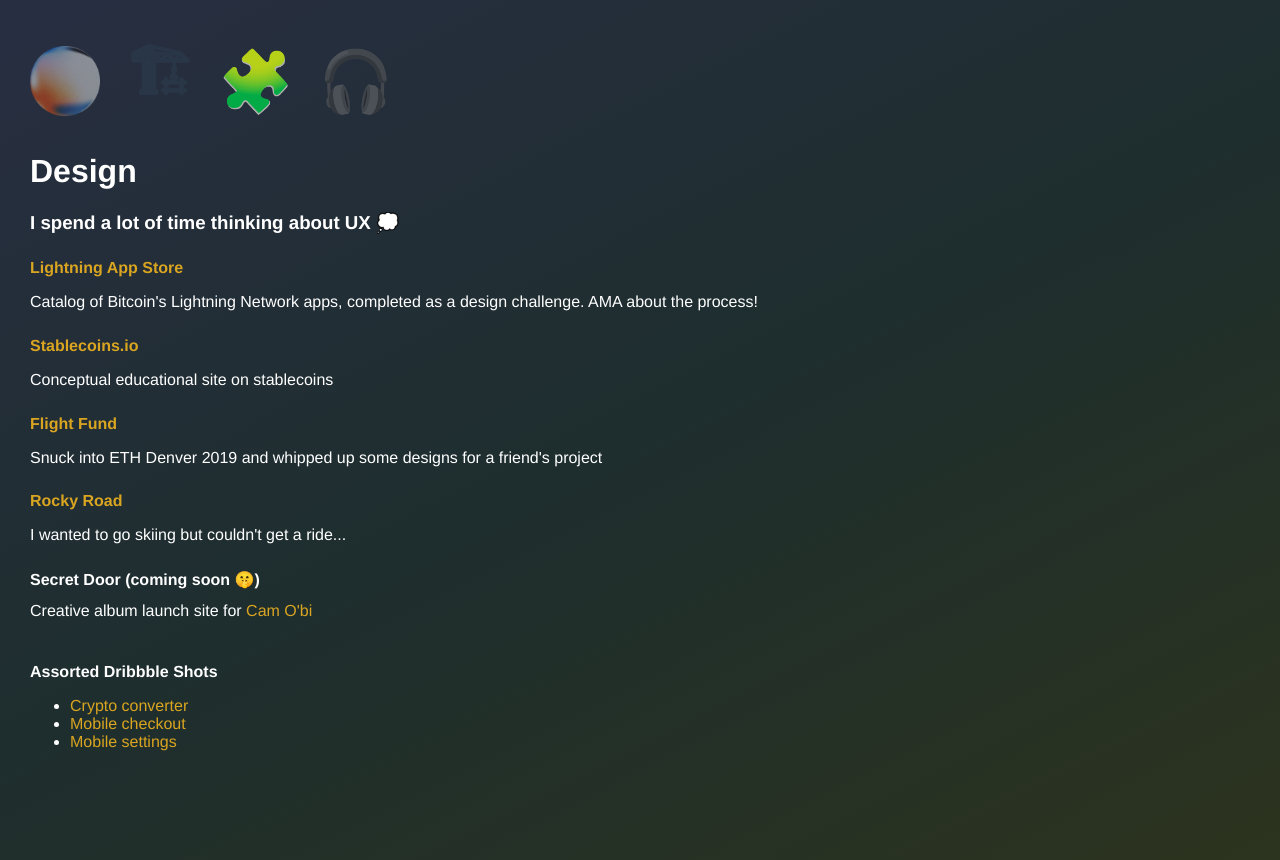
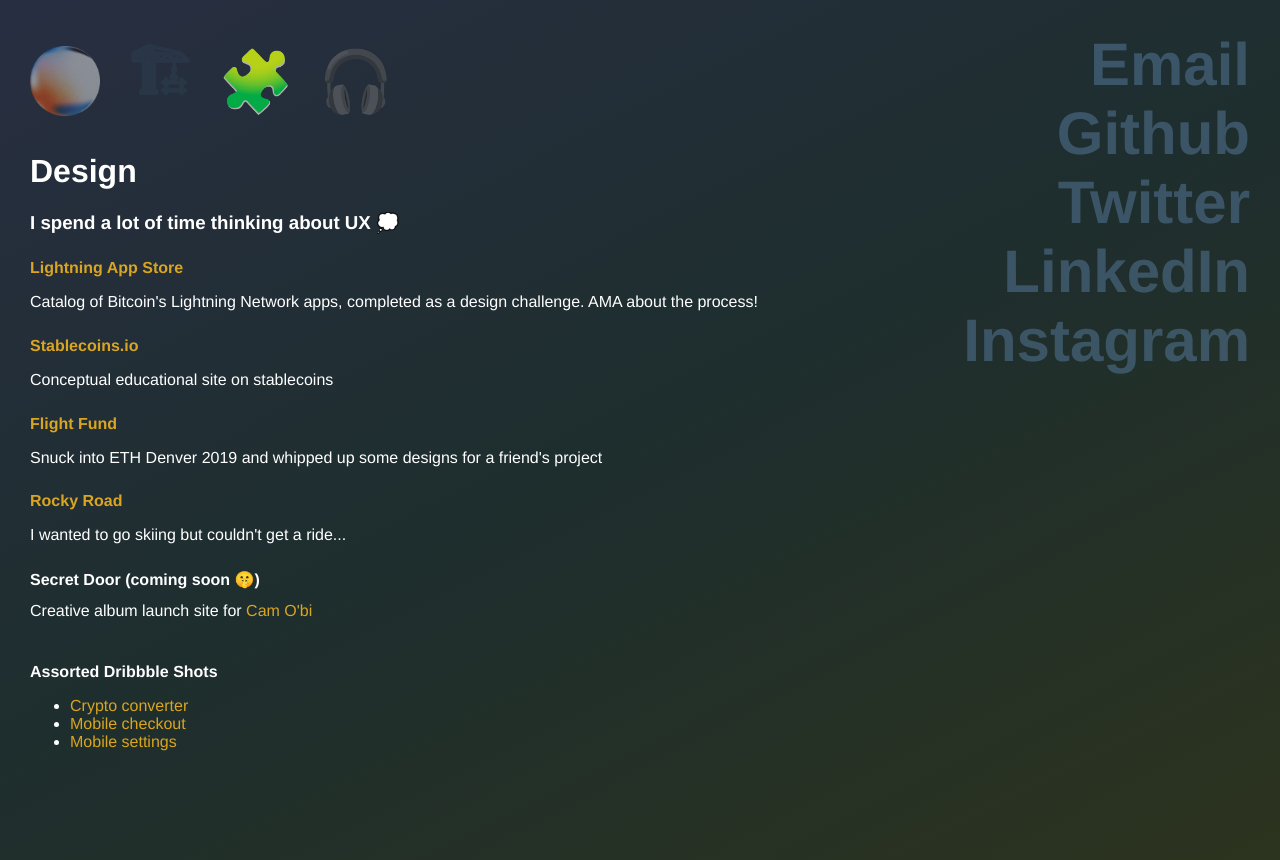
Before and after one commit to jzstern/personal-website, a Vue app: page /design in a window 1280 px wide. Built offline with nearby package versions, Linux system fonts and the light colour scheme.

Commit message:
mobile links tweak

```diff
--- a/src/App.vue
+++ b/src/App.vue
@@ -8,7 +8,7 @@
       <router-link class="route" to="/design">🧩</router-link>
       <router-link class="route" to="/music">🎧</router-link>
       <!-- <router-link class="route" to="/misc">💠</router-link> -->
-      <Links v-show="$route.name === 'Home'" />
+      <Links v-show="showLinks" :mobile="mobile" />
     </div>
     <!-- <transition name="medium-fade"> -->
     <router-view />
@@ -20,6 +20,17 @@
 export default {
   components: {
     Links: () => import("./components/Links")
+  },
+  computed: {
+    showLinks() {
+      return (this.$route.name === "Home" && this.mobile) || !this.mobile;
+    }
+  },
+  data: () => ({
+    mobile: null
+  }),
+  beforeMount() {
+    this.mobile = window.innerWidth <= 650;
   }
 };
 </script>
--- a/src/components/Links.vue
+++ b/src/components/Links.vue
@@ -11,11 +11,11 @@
 <script>
 export default {
   name: "Links",
-  data: () => ({
-    mobile: null
-  }),
-  beforeMount() {
-    this.mobile = window.innerWidth <= 650;
+  props: {
+    mobile: {
+      type: Boolean,
+      default: false
+    }
   }
 };
 </script>
```
